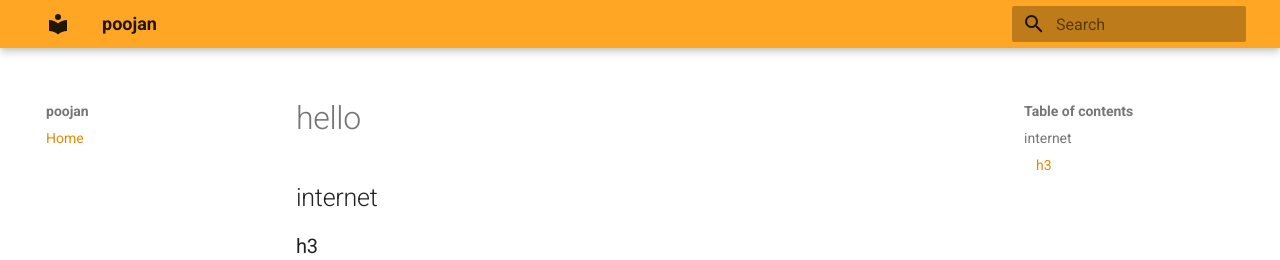
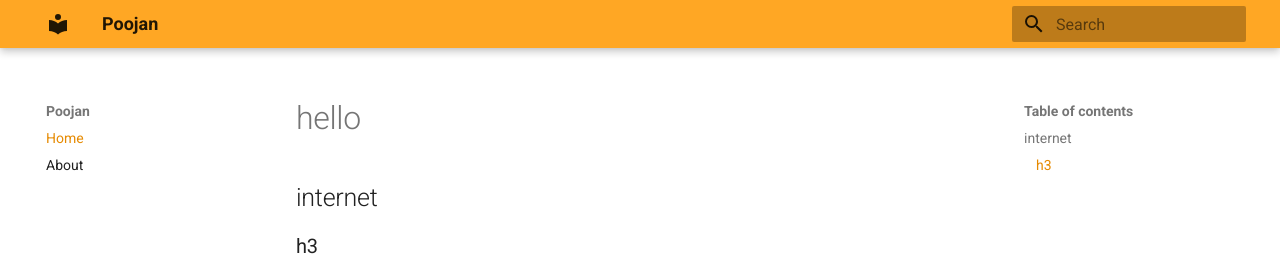
Before and after one commit to poojandpatel/poojandpatel.github.io, an MkDocs documentation site: the page built from docs/index.md, in a window 1280 px wide. Shown: the top 260 px of the page. Built offline with MkDocs 1.6.1 and Material for MkDocs 9.7.7, drawn with Linux system fonts in a browser that asks for light colours.

Commit message:
added about page

```diff
--- a/mkdocs.yml
+++ b/mkdocs.yml
@@ -1,6 +1,6 @@
 # Project information
-site_name: poojan
-site_description: poojan's website; built using MKDocs
+site_name: Poojan
+site_description: Poojan's website; built using MKDocs
 site_author: Poojan Patel
 site_url: https://poojandpatel@github.io
 
@@ -18,3 +18,4 @@ theme:
 # Navigation Bar
 nav:
     - Home: index.md
+    - About: about.md
```
Also changed, not shown: docs/about.md (added, +1 -0 lines).
